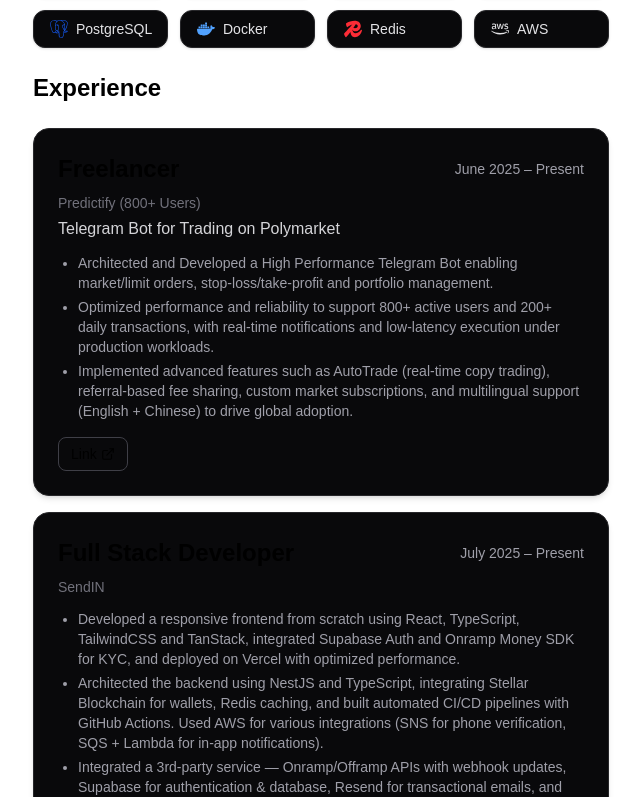
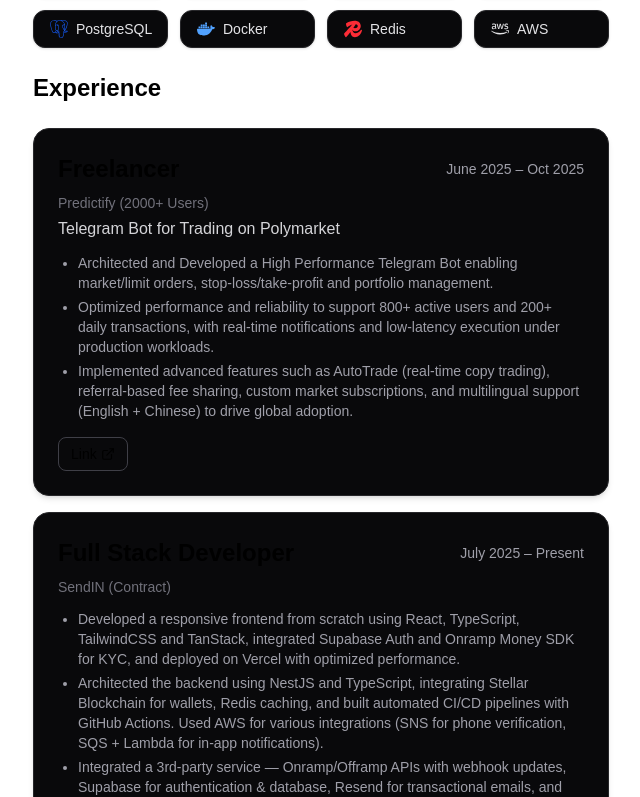
Before and after one commit to 0xRadioAc7iv/my-portfolio, a Next.js app: page / in a window 1280 px wide. Shown: the part 582-1379 px from the top of the page, without its empty margins (319-959 px from the left). Built offline with nearby package versions, Linux system fonts and the light colour scheme; a web font is replaced by a local one.

Commit message:
update experience

```diff
--- a/app/page.tsx
+++ b/app/page.tsx
@@ -36,8 +36,8 @@
       <div className="flex flex-col gap-4 mb-6">
         <Experience
           title="Freelancer"
-          duration="June 2025 – Present"
-          companyName="Predictify (800+ Users)"
+          duration="June 2025 – Oct 2025"
+          companyName="Predictify (2000+ Users)"
           description="Telegram Bot for Trading on Polymarket"
           tasks={[
             {
@@ -55,7 +55,7 @@
         <Experience
           title="Full Stack Developer"
           duration="July 2025 – Present"
-          companyName="SendIN"
+          companyName="SendIN (Contract)"
           description=""
           tasks={[
             {
```
